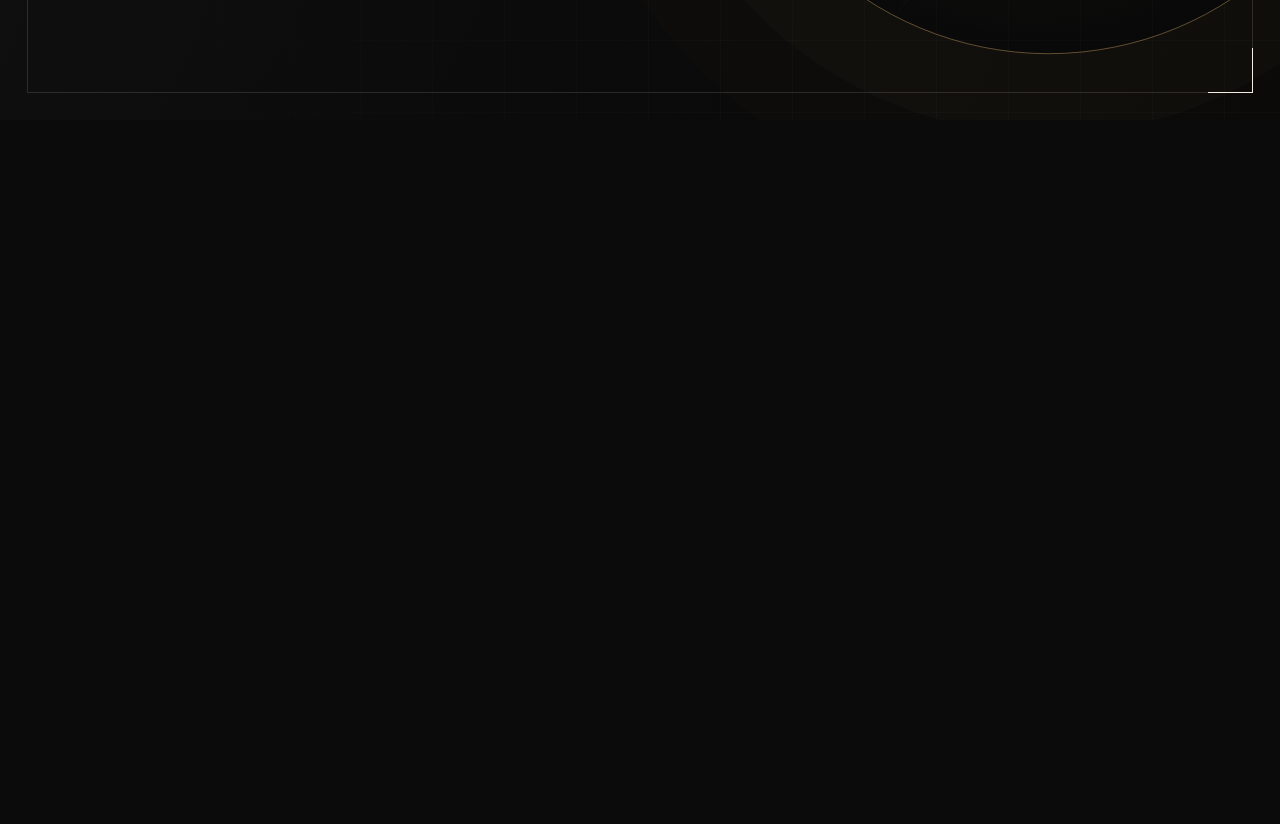
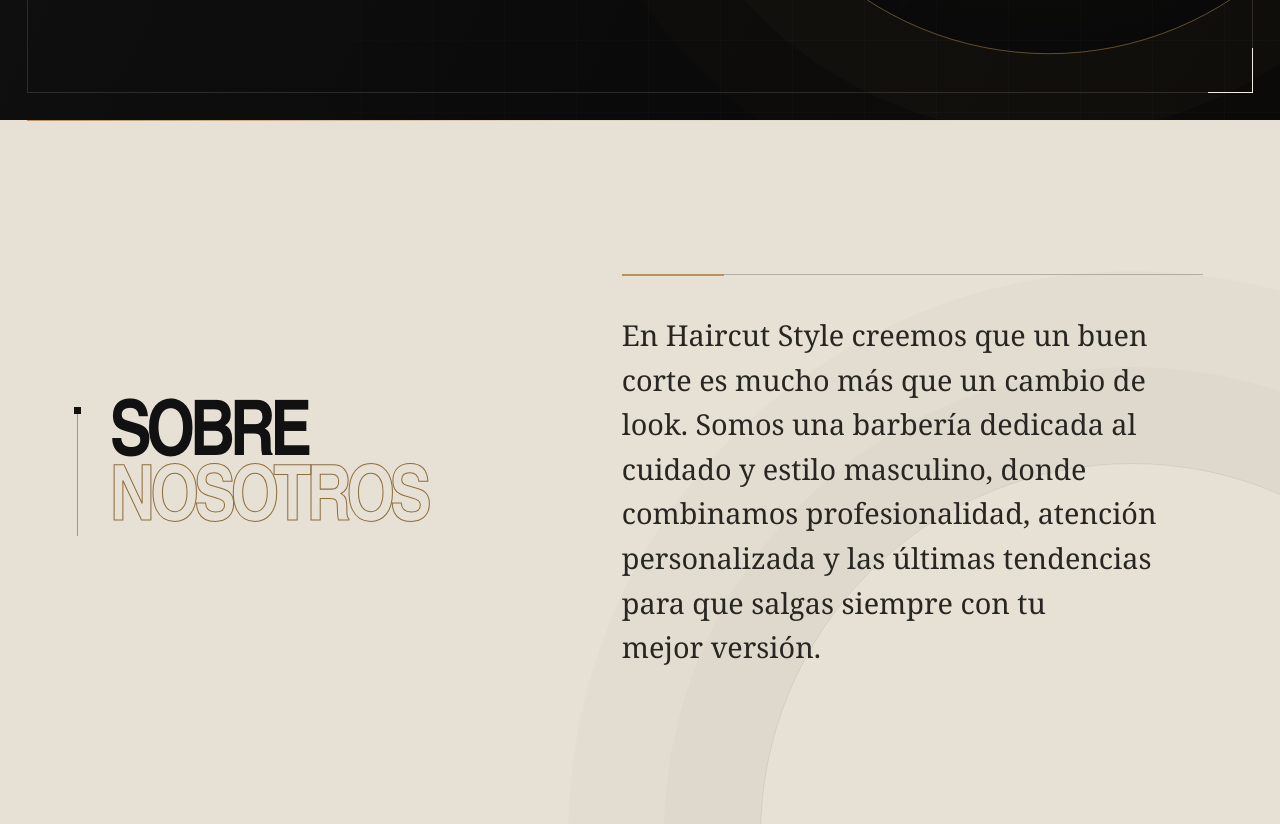
Before and after one commit to jaumeescrich1711-pixel/Haircut-Style-Demo, a Next.js app: page / in a window 1280 px wide. Shown: the part 680-1504 px from the top of the page. Before the commit the page ends 800 px from the top, so only its background shows below. Built offline with nearby package versions, Linux system fonts and the light colour scheme.

Commit message:
Add about section

```diff
--- a/src/app/page.module.css
+++ b/src/app/page.module.css
@@ -225,6 +225,113 @@
   outline-offset: 4px;
 }
 
+.about {
+  position: relative;
+  isolation: isolate;
+  overflow: hidden;
+  background: #e7e0d4;
+  color: #111;
+}
+
+.about::before {
+  position: absolute;
+  z-index: -1;
+  top: 0;
+  right: 0;
+  left: clamp(1rem, 2.1vw, 2rem);
+  height: 1px;
+  background: linear-gradient(90deg, #b9935a, rgb(185 147 90 / 15%) 42%, transparent);
+  content: "";
+}
+
+.about::after {
+  position: absolute;
+  z-index: -1;
+  right: -14rem;
+  bottom: -24rem;
+  width: min(58vw, 48rem);
+  aspect-ratio: 1;
+  border: 1px solid rgb(17 17 17 / 9%);
+  border-radius: 50%;
+  box-shadow:
+    0 0 0 6rem rgb(17 17 17 / 2%),
+    0 0 0 12rem rgb(17 17 17 / 1.5%);
+  content: "";
+}
+
+.aboutInner {
+  display: grid;
+  width: min(100%, 86rem);
+  min-height: 72svh;
+  margin: 0 auto;
+  align-items: center;
+  gap: clamp(4rem, 9vw, 10rem);
+  grid-template-columns: minmax(16rem, 0.85fr) minmax(0, 1.15fr);
+  padding: clamp(7rem, 12vw, 11rem) clamp(1.5rem, 6vw, 6.5rem);
+}
+
+.aboutHeading {
+  position: relative;
+  padding-left: clamp(1.25rem, 2.5vw, 2.25rem);
+  border-left: 1px solid #b9935a;
+}
+
+.aboutHeading::before {
+  position: absolute;
+  top: 0;
+  left: -4px;
+  width: 7px;
+  height: 7px;
+  background: #111;
+  content: "";
+}
+
+.aboutTitle {
+  margin: 0;
+  font-family: "Arial Narrow", "Helvetica Neue", Arial, sans-serif;
+  font-size: clamp(3.6rem, 6vw, 6.25rem);
+  font-stretch: condensed;
+  font-weight: 800;
+  letter-spacing: -0.07em;
+  line-height: 0.84;
+  text-transform: uppercase;
+}
+
+.aboutTitle span {
+  display: block;
+}
+
+.aboutTitle span:last-child {
+  color: transparent;
+  -webkit-text-stroke: clamp(1px, 0.08vw, 1.5px) #8f6e3d;
+}
+
+.aboutCopy {
+  position: relative;
+  padding-top: clamp(1.75rem, 3vw, 2.5rem);
+  border-top: 1px solid rgb(17 17 17 / 24%);
+}
+
+.aboutCopy::before {
+  position: absolute;
+  top: -1px;
+  left: 0;
+  width: clamp(4rem, 8vw, 7rem);
+  height: 2px;
+  background: #b9935a;
+  content: "";
+}
+
+.aboutText {
+  max-width: 35ch;
+  margin: 0;
+  color: #282622;
+  font-family: Georgia, "Times New Roman", serif;
+  font-size: clamp(1.3rem, 2.25vw, 2.05rem);
+  line-height: 1.55;
+  text-wrap: pretty;
+}
+
 @media (max-width: 720px) {
   .hero {
     align-items: end;
@@ -287,6 +394,38 @@
     width: 100%;
     gap: 1rem;
   }
+
+  .about::after {
+    right: -42vw;
+    bottom: -28vw;
+    width: 100vw;
+  }
+
+  .aboutInner {
+    min-height: auto;
+    gap: 3.5rem;
+    grid-template-columns: minmax(0, 1fr);
+    padding: 6.5rem 1.5rem 7rem;
+  }
+
+  .aboutHeading {
+    min-width: 0;
+    padding-left: 1.25rem;
+  }
+
+  .aboutTitle {
+    font-size: clamp(2.4rem, 13vw, 4.5rem);
+  }
+
+  .aboutCopy {
+    min-width: 0;
+    padding-top: 1.75rem;
+  }
+
+  .aboutText {
+    font-size: clamp(1.2rem, 5.5vw, 1.5rem);
+    line-height: 1.6;
+  }
 }
 
 @media (prefers-reduced-motion: reduce) {
--- a/src/app/page.tsx
+++ b/src/app/page.tsx
@@ -26,6 +26,27 @@
           </button>
         </div>
       </section>
+
+      <section className={styles.about} aria-labelledby="about-title">
+        <div className={styles.aboutInner}>
+          <div className={styles.aboutHeading}>
+            <h2 id="about-title" className={styles.aboutTitle}>
+              <span>Sobre</span>
+              <span>nosotros</span>
+            </h2>
+          </div>
+
+          <div className={styles.aboutCopy}>
+            <p className={styles.aboutText}>
+              En Haircut Style creemos que un buen corte es mucho más que un
+              cambio de look. Somos una barbería dedicada al cuidado y estilo
+              masculino, donde combinamos profesionalidad, atención
+              personalizada y las últimas tendencias para que salgas siempre
+              con tu mejor versión.
+            </p>
+          </div>
+        </div>
+      </section>
     </main>
   );
 }
```
